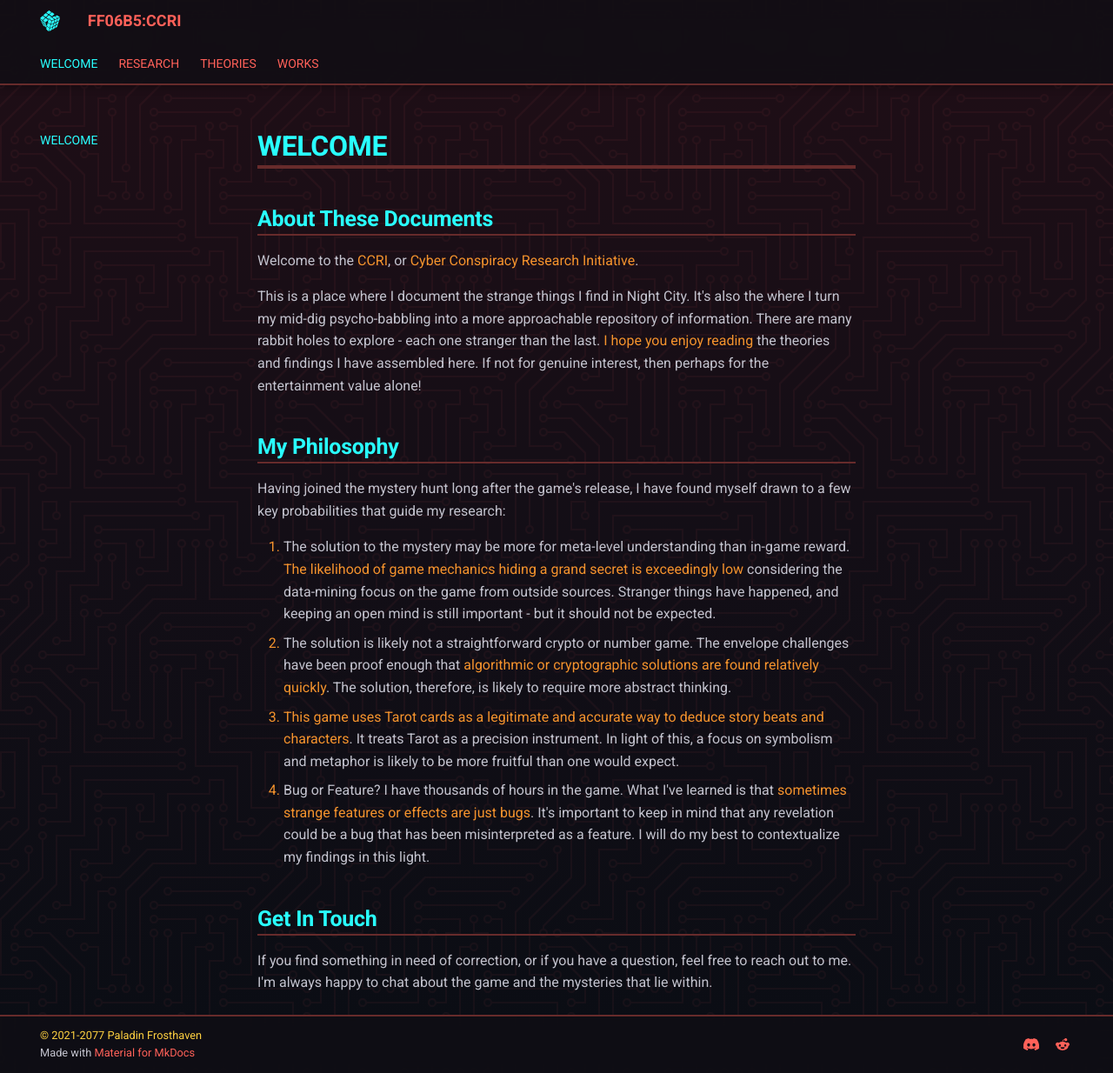
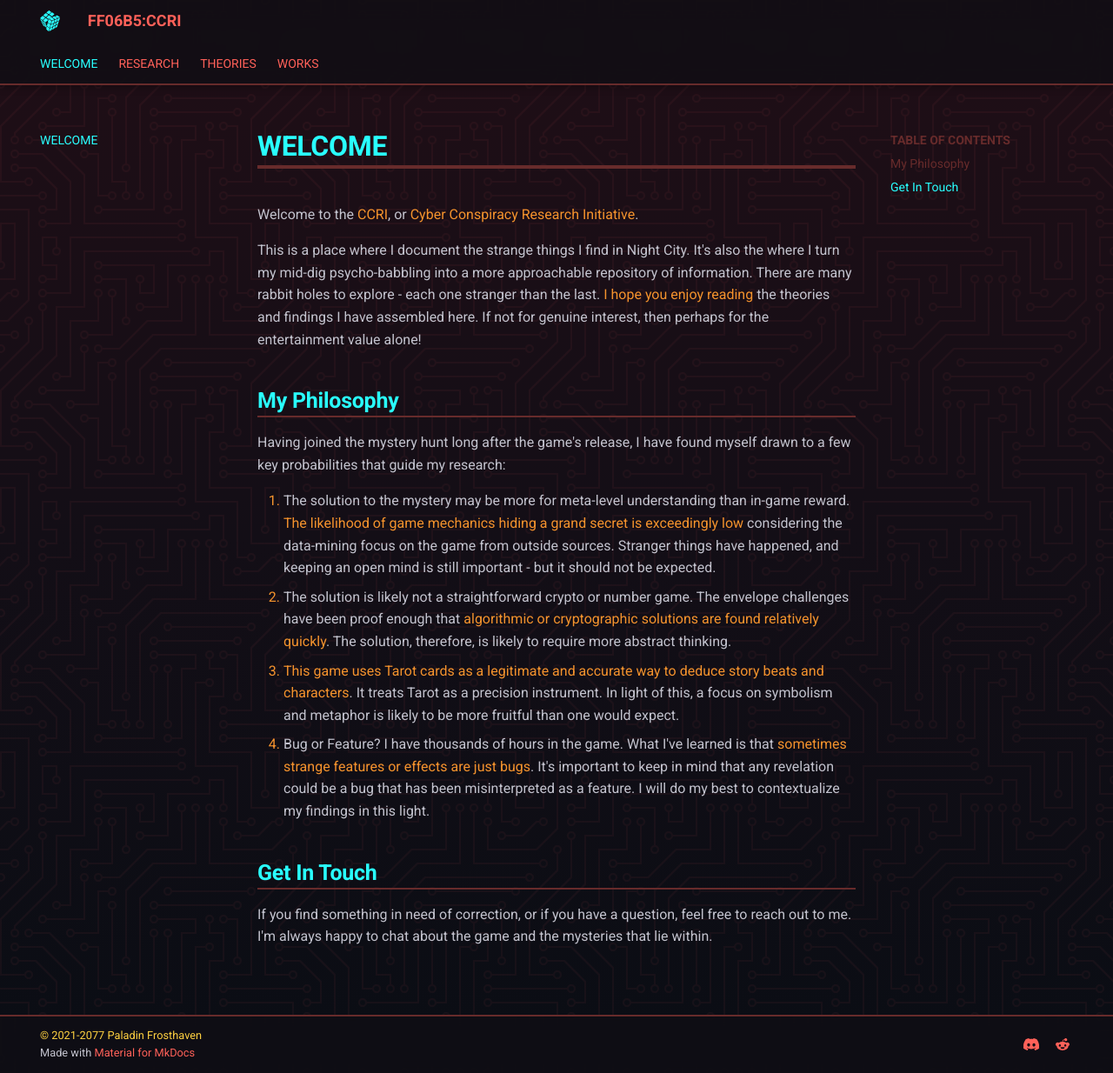
Before and after one commit to Frosthaven/cyberpunk-ff06b5-research, an MkDocs documentation site: the page built from docs/index.md, in a window 1280 px wide and 1234 px high. Shown: the whole window at 87% size. Built offline with MkDocs 1.6.1 and Material for MkDocs 9.7.7, drawn with Linux system fonts in a browser that asks for light colours; comment, search, counter and statistics services are not loaded.

Commit message:
re-enable toc depth of 3

```diff
--- a/docs/index.md
+++ b/docs/index.md
@@ -1,6 +1,4 @@
 # Welcome
-
-## About These Documents
 
 Welcome to the **CCRI**, or **Cyber Conspiracy Research Initiative**.
 
--- a/mkdocs.yml
+++ b/mkdocs.yml
@@ -7,7 +7,7 @@ extra_css:
 
 markdown_extensions:
   - toc:
-      toc_depth: 0
+      toc_depth: 3
   - attr_list
   - md_in_html
 
```
